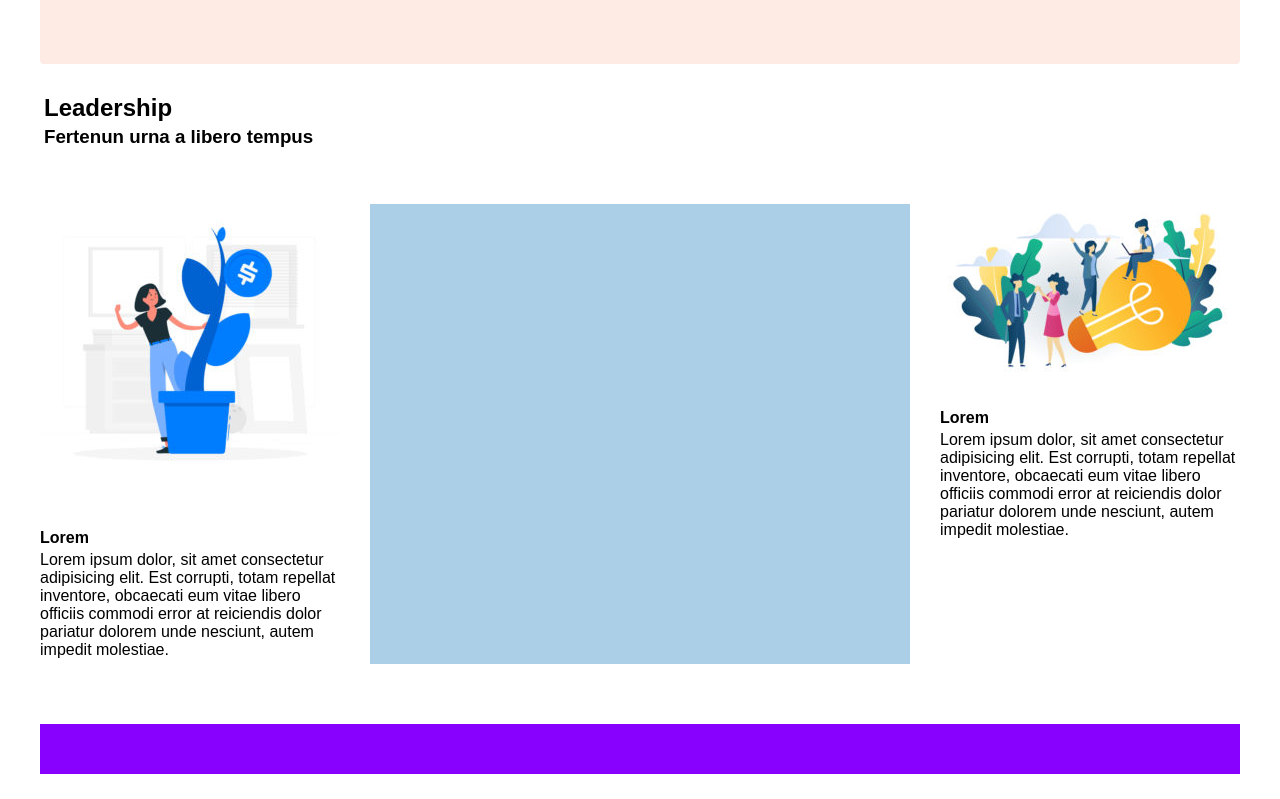
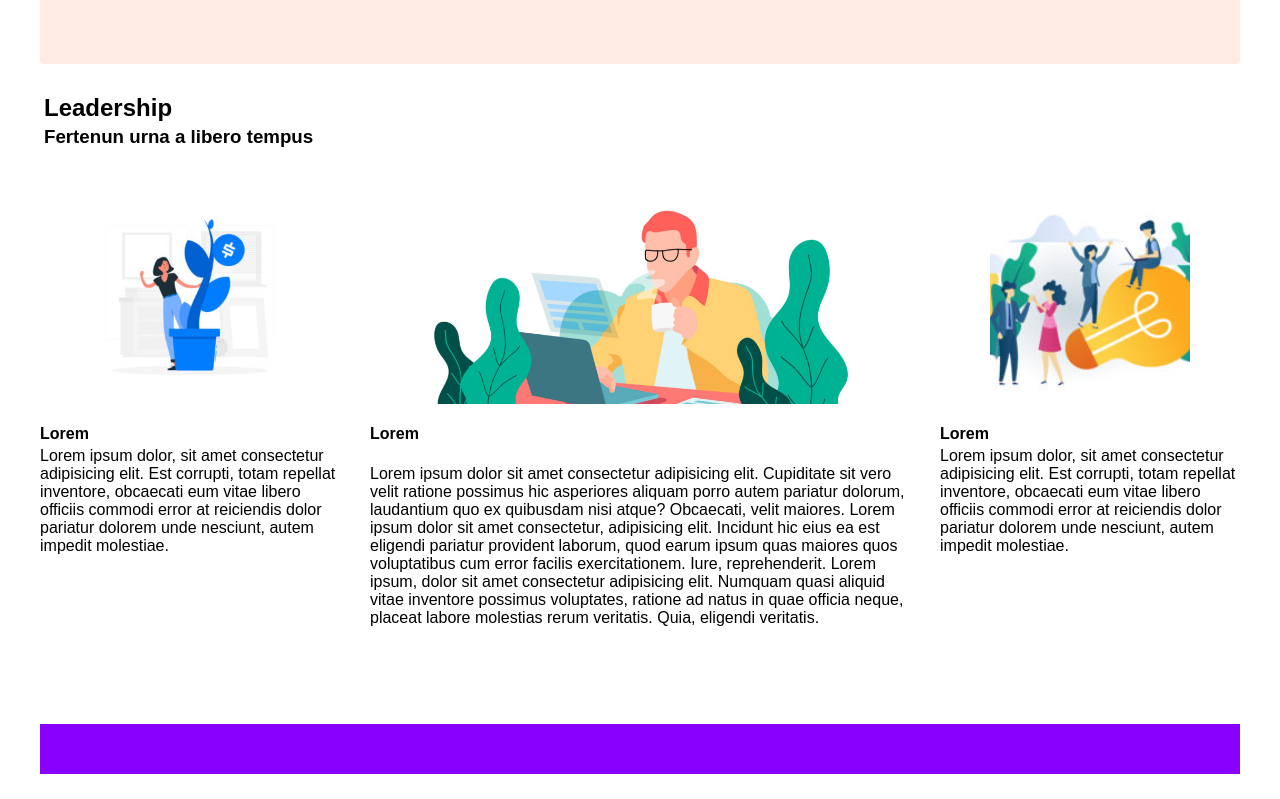
Before and after one commit to Riki420/htmlcss-wp, a plain HTML site: page index.html in a window 1280 px wide. Shown: the part 676-1475 px from the top of the page. Drawn offline with Linux system fonts and the light colour scheme.

Commit message:
3 Colonne

```diff
--- a/css/style.css
+++ b/css/style.css
@@ -86,14 +86,12 @@ header{
 
 
 .container{
-    /* background-color: #0286fa; */
     width: 100%;
     margin-top: 30px;
     height: 600px;
 }
 
 .text-title{
-    /* background-color: #abcfe7; */
     height: 80px;
     margin-bottom: 30px;
 }
@@ -103,23 +101,41 @@ header{
 }
 
 .sidebar{
-    /* background-color: #abcfe7; */
     width: 25%;
-    /* height: 460px; */
 }
 
 .sidebar h4{
     margin-bottom: 4px;
 }
 
-.side-img{
-    width: auto;
-    height: 30%;
+.size-img-1{
+    background-image: url('../img/img-1.jpg');
+    width: 200px;
+    height: 200px;
+    background-position: center;
+    background-size: cover;
+    margin: 0 auto;
 }
 
+.size-img-2{
+    background-image: url('../img/img-3.jpg');
+    width: 200px;
+    height: 200px;
+    background-position: center;
+    background-size: cover;
+    margin: 0 auto;
+}
+
+.size-img-3{
+    background-image: url('../img/banner-2.jpg');
+    width: 100%;
+    height: 200px;
+    background-position: center;
+    background-size: cover;
+    margin: 0 auto;
+}
 
 main{
-    background-color: #abcfe7;
     width:calc(50% - 60px);
     margin: 0 30px;
     height: 460px;
@@ -130,4 +146,5 @@ footer{
     height: 50px;
     margin-top: 30px;
     margin-bottom: 25px;
+    text-align: center;
 }
--- a/index.html
+++ b/index.html
@@ -41,23 +41,33 @@
            </section>
 
            <div class="sidebar float-left">
-               <img src="./img/img-1.jpg" class="side-img" alt="pic-2">
+               <div class="size-img-1"></div>
                <h4>Lorem</h4>
                <span>Lorem ipsum dolor, sit amet consectetur adipisicing elit. Est corrupti, totam repellat inventore, obcaecati eum vitae libero officiis commodi error at reiciendis dolor pariatur dolorem unde nesciunt, autem impedit molestiae.</span>
            </div>
 
-           <main class="float-left"></main>
+           <main class="float-left">
+               <div class="size-img-3"></div>
+               <h4>Lorem</h4>
+               <span>
+                   Lorem ipsum dolor sit amet consectetur adipisicing elit. Cupiditate sit vero velit ratione possimus hic asperiores aliquam porro autem pariatur dolorum, laudantium quo ex quibusdam nisi atque? Obcaecati, velit maiores.
+                   Lorem ipsum dolor sit amet consectetur, adipisicing elit. Incidunt hic eius ea est eligendi pariatur provident laborum, quod earum ipsum quas maiores quos voluptatibus cum error facilis exercitationem. Iure, reprehenderit.
+                   Lorem ipsum, dolor sit amet consectetur adipisicing elit. Numquam quasi aliquid vitae inventore possimus voluptates, ratione ad natus in quae officia neque, placeat labore molestias rerum veritatis. Quia, eligendi veritatis.
+               </span>
+           </main>
 
 
            <div class="sidebar float-left">
-            <img src="./img/img-3.jpg" class="side-img" alt="pic-3">
+            <div class="size-img-2"></div>
             <h4>Lorem</h4>
             <span>Lorem ipsum dolor, sit amet consectetur adipisicing elit. Est corrupti, totam repellat inventore, obcaecati eum vitae libero officiis commodi error at reiciendis dolor pariatur dolorem unde nesciunt, autem impedit molestiae.</span>
            </div>
        </div>
 
        <!--FOOTER-->
-       <footer></footer>
+       <footer>
+
+       </footer>
 
 
 </body>
```
